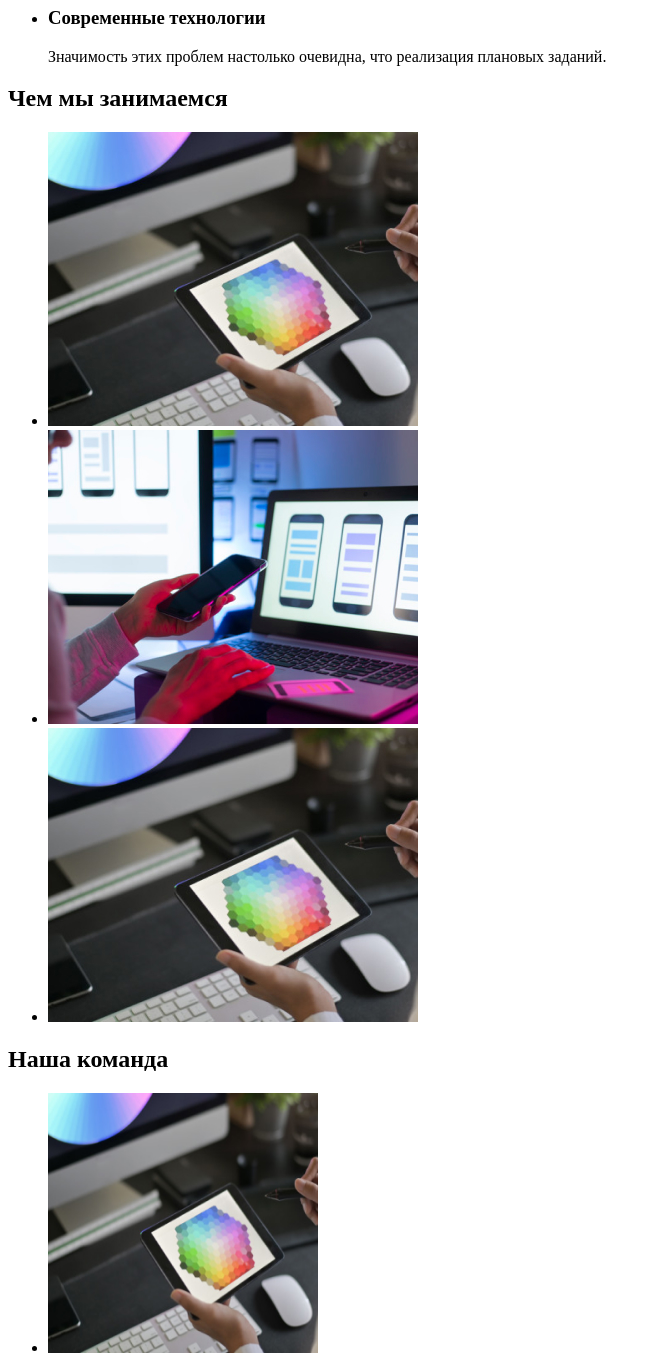
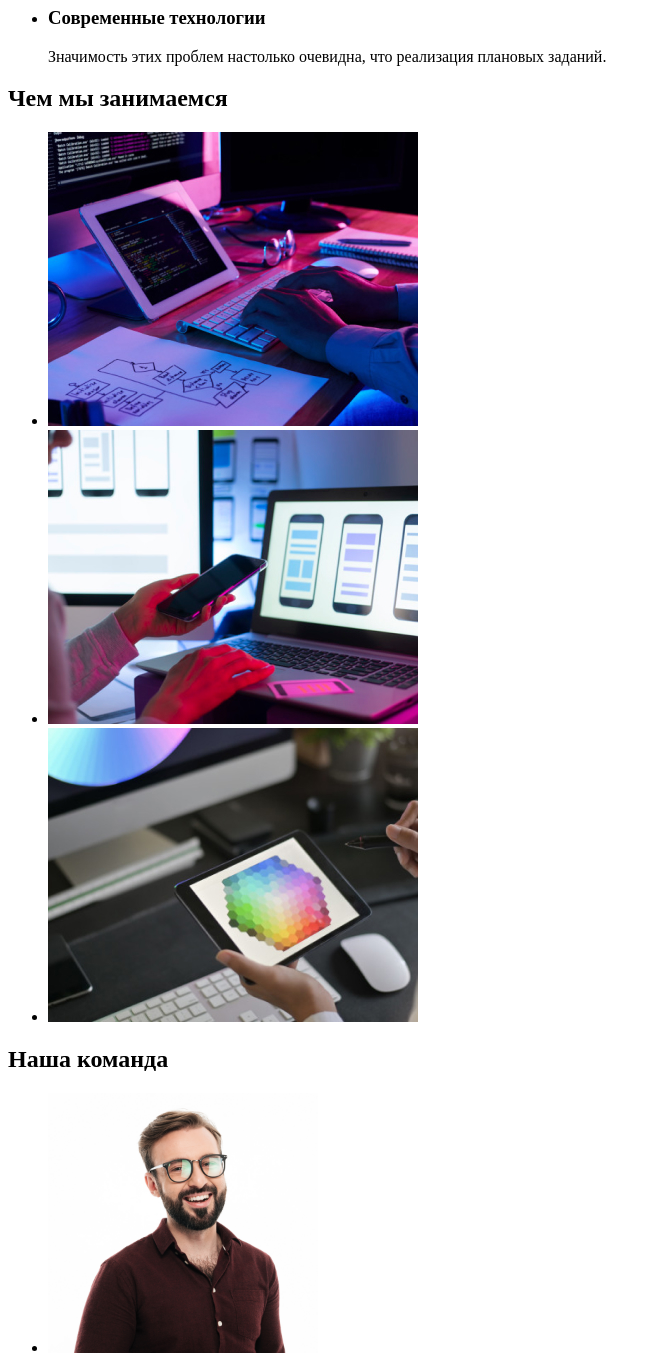
Before and after one commit to AndreyOvchynnikov/homework-1, a plain HTML site: page index.html in a window 1280 px wide. Shown: the part 480-1836 px from the top of the page, without its empty margins (0-659 px from the left). Drawn offline with Linux system fonts and the light colour scheme.

Commit message:
test img 3

```diff
--- a/index.html
+++ b/index.html
@@ -68,7 +68,7 @@
             <h2>Чем мы занимаемся</h2>
             <ul>
                 <li>
-                    <img src="./images/box3.jpg" alt="Человек пишет код программы" width="370" height="294" />
+                    <img src="./images/box1.jpg" alt="Человек пишет код программы" width="370" height="294" />
                 </li>
                 <li>
                     <img src="./images/box2.jpg" alt="Человек занимается оформлением сайта" width="370" height="294" />
@@ -83,7 +83,7 @@
             <h2>Наша команда</h2>
             <ul>
                 <li>
-                    <img src="./images/box3.jpg" alt="Игорь Демьяненко - разработчик проекта" width="270"
+                    <img src="./images/team1.jpg" alt="Игорь Демьяненко - разработчик проекта" width="270"
                         height="260" />
                     <h3>Игорь Демьяненко</h3>
                     <p lang="en">Product Designer</p>
```
